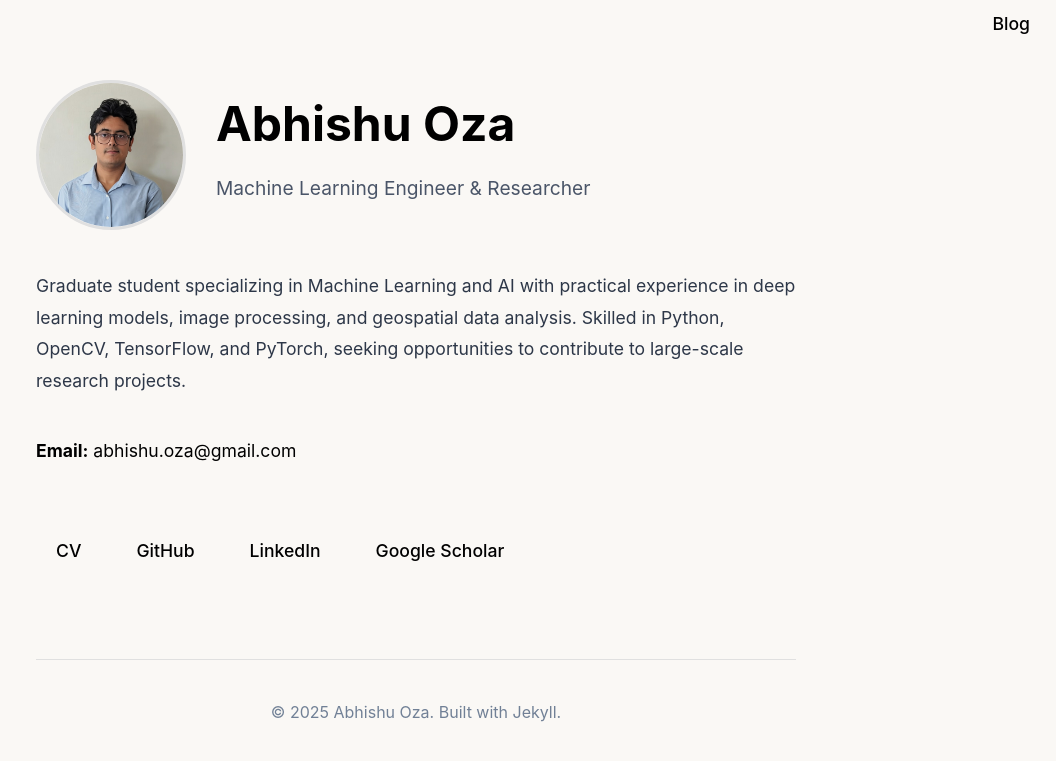
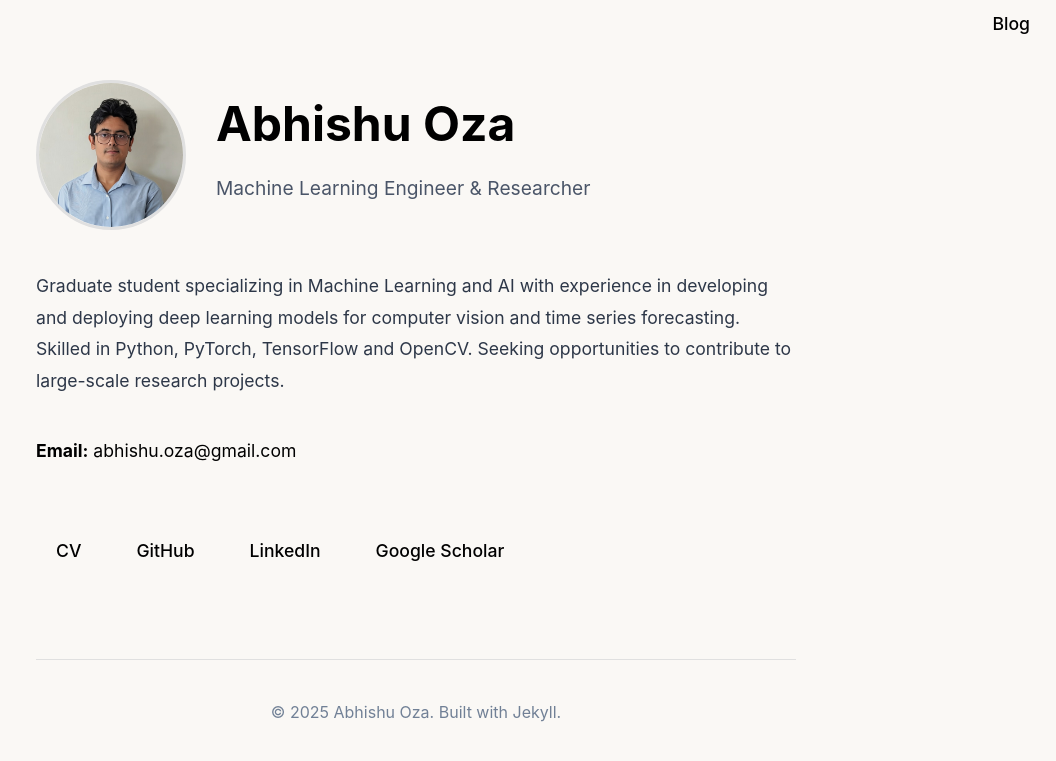
Before and after one commit to abhishuoza/abhishuoza.github.io, a Jekyll site: the page built from index.html, in a window 1280 px wide. Shown: the top 761 px of the page, without its empty margins (224-1280 px from the left). Built offline with Jekyll 4.4.1, drawn with Linux system fonts in a browser that asks for light colours.

Commit message:
Update description in index.html

```diff
--- a/index.html
+++ b/index.html
@@ -16,7 +16,7 @@ title: Home
         </div>
     </div>
     <p class="bio">
-        Graduate student specializing in Machine Learning and AI with practical experience in deep learning models, image processing, and geospatial data analysis. Skilled in Python, OpenCV, TensorFlow, and PyTorch, seeking opportunities to contribute to large-scale research projects.
+        Graduate student specializing in Machine Learning and AI with experience in developing and deploying deep learning models for computer vision and time series forecasting. Skilled in Python, PyTorch, TensorFlow and OpenCV. Seeking opportunities to contribute to large-scale research projects.
     </p>
     <p class="email">
         <strong>Email:</strong> <a href="mailto:abhishu.oza@gmail.com">abhishu.oza@gmail.com</a>
```
